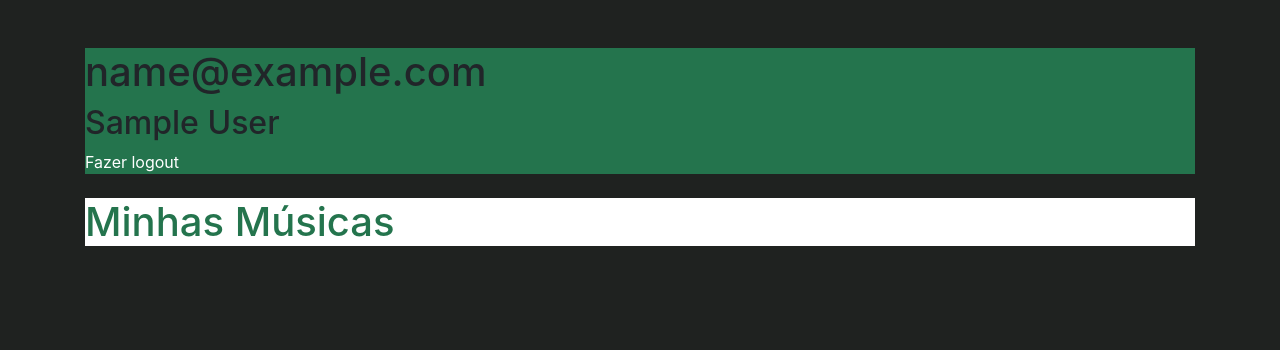
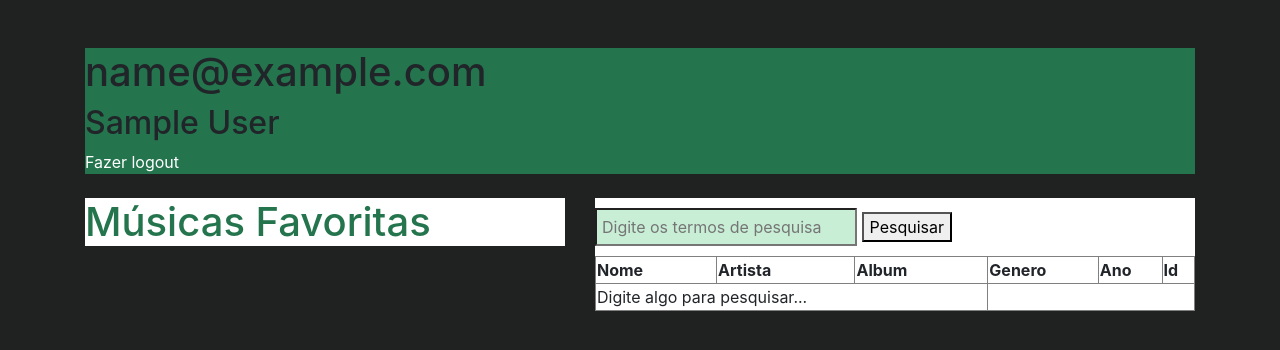
Before and after one commit to LucasPereiraM/groovee, a PHP site: page /userpage.php in a window 1280 px wide. Shown: the part 41-391 px from the top of the page. Run offline with PHP 8.4, Linux system fonts and the light colour scheme; the visitor is signed in with stand-in values (Sample User, id 1).

Commit message:
✨ feat(conexão.php, userpage.php): Sistema de busca
Adicionado sistema de busca de músicas do banco de dados

```diff
--- a/conexao.php
+++ b/conexao.php
@@ -6,8 +6,8 @@
     $database = "login";
     $conn = new mysqli($host,$usuario,$senha,$database);
 
-    $databaseMusic = "dadosmusica";
-    $connMusic = new mysqli($host,$usuario, $senha,$databaseMusic);
+    $databaseMusic = "dtbmusic";
+    $connMusic = new mysqli($host,$usuario,$senha,$databaseMusic);
 
     if($conn->error || $connMusic->error){
         die("Falha de conexão ao banco de dados: " . $mysqli->error);
--- a/userpage.php
+++ b/userpage.php
@@ -1,4 +1,5 @@
 <?php
+include("conexao.php");
 session_start();
 
 if (isset($_SESSION['usuario']) && isset($_SESSION['nome'])) {
@@ -64,12 +65,72 @@ if (isset($_SESSION['usuario']) && isset($_SESSION['nome'])) {
             <div class="row">
                 <div class="col">
                     <div class="musicInfo">
-                        <h1>Minhas Músicas</h1>
+                        <h1>Músicas Favoritas</h1>
+                    </div>
+                </div>
+
+                <div class="col">
+                    <div class="musicInfo">
+                        <form action="">
+                            <input name="busca" value="<?php if (isset($_GET['busca'])) echo $_GET['busca']; ?>" placeholder="Digite os termos de pesquisa" type="text">
+                            <button type="submit">Pesquisar</button>
+                        </form>
+
+                        <table width="600px" border="1">
+                            <tr>
+                                <th>Nome</th>
+                                <th>Artista</th>
+                                <th>Album</th>
+                                <th>Genero</th>
+                                <th>Ano</th>
+                                <th>Id</th>
+                            </tr>
+                            <?php
+                            if (!isset($_GET['busca'])) {
+                            ?>
+                                <tr>
+                                    <td colspan="3">Digite algo para pesquisar...</td>
+                                </tr>
+                                <?php
+                            } else {
+                                $pesquisa = $connMusic->real_escape_string($_GET['busca']);
+                                $sql_code = "SELECT *
+                                FROM listamusicas
+                                WHERE nome LIKE '%$pesquisa%'
+                                OR artista LIKE '%$pesquisa%'
+                                OR album LIKE '%$pesquisa%'
+                                OR genero LIKE '%$pesquisa%'
+                                OR ano LIKE '%$pesquisa%'";
+                                $sql_query = $connMusic->query($sql_code) or die("ERRO ao consultar! " . $connMusic->error);
+
+                                if ($sql_query->num_rows == 0) {
+                                ?>
+                                    <tr>
+                                        <td colspan="3">Nenhum resultado encontrado...</td>
+                                    </tr>
+                                    <?php
+                                } else {
+                                    while ($dados = $sql_query->fetch_assoc()) {
+                                    ?>
+                                        <tr>
+                                            <td><?php echo $dados['nome']; ?></td>
+                                            <td><?php echo $dados['artista']; ?></td>
+                                            <td><?php echo $dados['album']; ?></td>
+                                            <td><?php echo $dados['genero']; ?></td>
+                                            <td><?php echo $dados['ano']; ?></td>
+                                            <td><?php echo $dados['id']; ?></td>
+                                        </tr>
+                                <?php
+                                    }
+                                }
+                                ?>
+                            <?php
+                            } ?>
+                        </table>
+
                     </div>
                 </div>
             </div>
-
-
         </div>
 
     </body>
```
